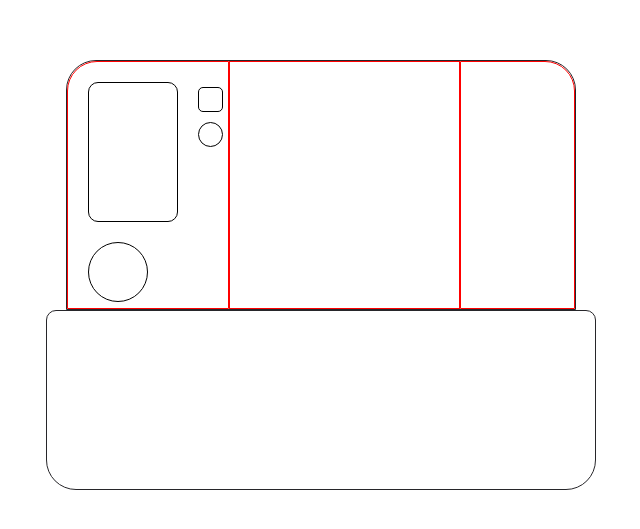
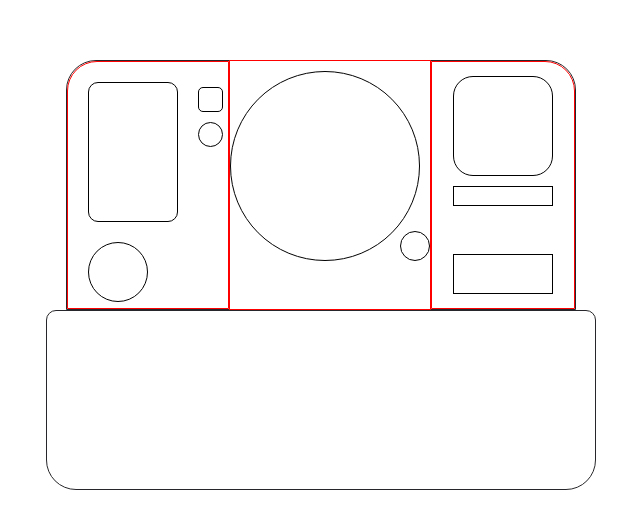
Before and after one commit to EmanuelaMocci/polaroid-css, a plain HTML site: page index.html in a window 1280 px wide. Shown: the part 125-654 px from the top of the page, without its empty margins (319-959 px from the left). Drawn offline with Linux system fonts and the light colour scheme.

Commit message:
Add: top-center and top-right structure

```diff
--- a/index.html
+++ b/index.html
@@ -22,8 +22,20 @@
         </div>
         <div class="red-button"></div>
       </div>
-      <div class="top-center"></div>
-      <div class="top-right"></div>
+      <div class="top-center">
+        <div class="main-lens-container">
+          <div class="main-lens"></div>
+          <div class="right-dot"></div>
+        </div>
+      </div>
+      <div class="top-right">
+        <div>
+          <div class="viewfinder"></div>
+          <div class="minus-plus"></div>
+        </div>
+
+        <div class="logo"></div>
+      </div>
     </div>
     <div class="camera-body-bottom"></div>
   </body>
--- a/style.css
+++ b/style.css
@@ -15,7 +15,7 @@ body,
 }
 /* /common */
 body {
-  min-height: 100vh;
+  height: 100vh;
   flex-direction: column;
 }
 /* camera body top */
@@ -78,8 +78,27 @@ body {
 /* top center */
 .top-center {
   border: 1px solid red;
-  height: 100%;
-  width: 300px;
+  height: 250px;
+}
+.main-lens-container {
+  width: 200px;
+  position: relative;
+}
+.main-lens {
+  width: 190px;
+  height: 190px;
+  border-radius: 50%;
+  border: 1px solid black;
+  margin-top: 10px;
+}
+.right-dot {
+  height: 30px;
+  width: 30px;
+  border-radius: 50%;
+  border: 1px solid black;
+  position: absolute;
+  right: 0;
+  bottom: 0px;
 }
 /* /top center */
 
@@ -87,9 +106,32 @@ body {
 .top-right {
   border: 1px solid red;
   height: 100%;
-  width: 150px;
+  width: 100%;
   border-radius: 0px 30px 0 0;
+  display: flex;
+  flex-direction: column;
+  justify-content: space-around;
+  align-items: center;
 }
+.viewfinder {
+  height: 100px;
+  width: 100px;
+  border: 1px solid black;
+  border-radius: 20px;
+}
+.minus-plus {
+  width: 100px;
+  height: 20px;
+  border: 1px solid black;
+  margin-top: 10px;
+}
+.logo {
+  width: 100px;
+  height: 40px;
+  border: 1px solid black;
+  margin-top: 20px;
+}
+
 /* /top right */
 
 /* /camera body top */
```
